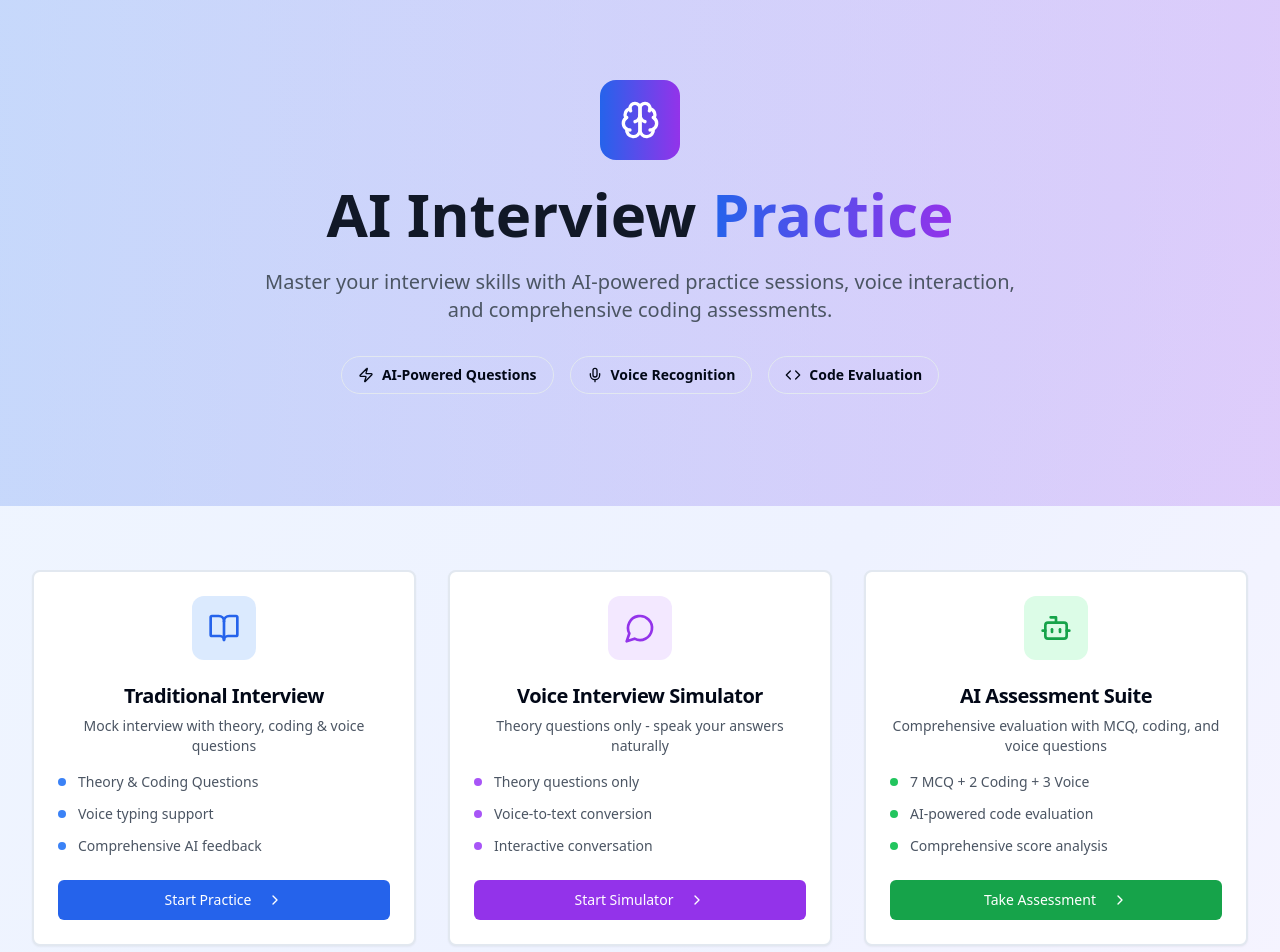
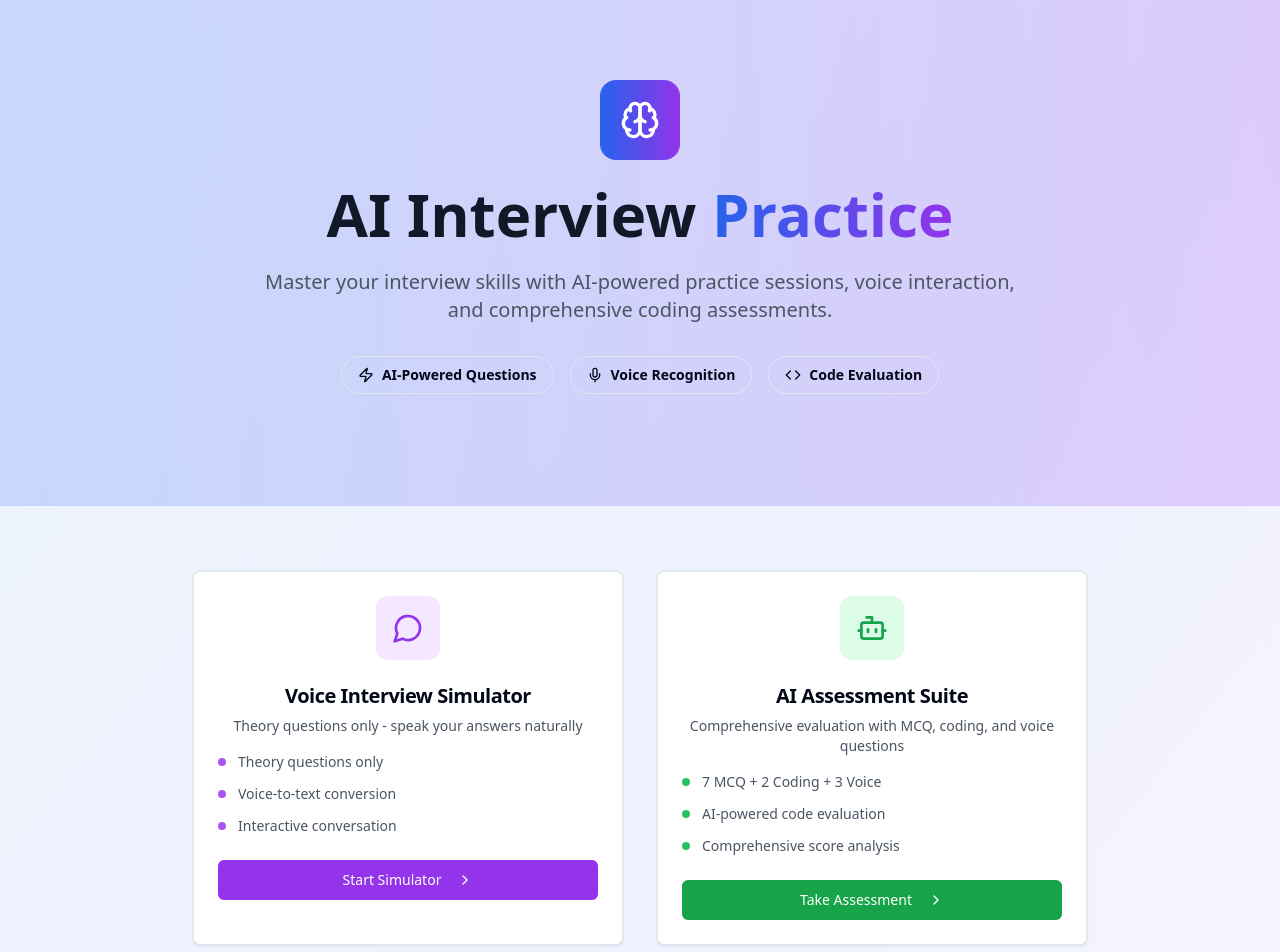
Before and after one commit to RahulGang1/interview-ace-gen, a React (Vite) app: page / in a window 1280 px wide. Shown: the top 952 px of the page. Built offline with nearby package versions, Linux system fonts and the light colour scheme.

Commit message:
Remove traditional interview option
Removed the traditional interview feature from the application.

```diff
--- a/src/pages/Index.tsx
+++ b/src/pages/Index.tsx
@@ -1,69 +1,14 @@
+
 import React, { useState } from 'react';
 import { Button } from '@/components/ui/button';
 import { Card, CardContent, CardHeader, CardTitle } from '@/components/ui/card';
 import { Badge } from '@/components/ui/badge';
 import { Brain, MessageCircle, Zap, Users, Star, ChevronRight, BookOpen, Code, Mic, Bot } from 'lucide-react';
-import InterviewSetup, { InterviewConfig } from '@/components/InterviewSetup';
 import InterviewSimulator from '@/components/InterviewSimulator';
 import EnhancedAssessment from '@/components/EnhancedAssessment';
-import Interview, { InterviewResults } from '@/components/Interview';
-import Results from '@/components/Results';
 
 const Index = () => {
-  const [currentView, setCurrentView] = useState<'home' | 'setup' | 'simulator' | 'assessment' | 'interview' | 'results'>('home');
-  const [interviewConfig, setInterviewConfig] = useState<InterviewConfig | null>(null);
-  const [interviewResults, setInterviewResults] = useState<InterviewResults | null>(null);
-
-  const handleStartInterview = (config: InterviewConfig) => {
-    setInterviewConfig(config);
-    setCurrentView('interview');
-  };
-
-  const handleInterviewComplete = (results: InterviewResults) => {
-    setInterviewResults(results);
-    setCurrentView('results');
-  };
-
-  const handleRetryInterview = () => {
-    if (interviewConfig) {
-      setCurrentView('interview');
-    }
-  };
-
-  const handleNewInterview = () => {
-    setInterviewConfig(null);
-    setInterviewResults(null);
-    setCurrentView('setup');
-  };
-
-  if (currentView === 'setup') {
-    return (
-      <InterviewSetup
-        onStartInterview={handleStartInterview}
-        onStartSimulator={() => setCurrentView('simulator')}
-      />
-    );
-  }
-
-  if (currentView === 'interview' && interviewConfig) {
-    return (
-      <Interview
-        config={interviewConfig}
-        onComplete={handleInterviewComplete}
-        onBack={() => setCurrentView('setup')}
-      />
-    );
-  }
-
-  if (currentView === 'results' && interviewResults) {
-    return (
-      <Results
-        results={interviewResults}
-        onRetry={handleRetryInterview}
-        onNewInterview={handleNewInterview}
-      />
-    );
-  }
+  const [currentView, setCurrentView] = useState<'home' | 'simulator' | 'assessment'>('home');
 
   if (currentView === 'simulator') {
     return <InterviewSimulator onBack={() => setCurrentView('home')} />;
@@ -115,41 +60,7 @@ const Index = () => {
 
       {/* Main Features */}
       <div className="max-w-7xl mx-auto px-4 py-16 sm:px-6 lg:px-8">
-        <div className="grid grid-cols-1 md:grid-cols-2 lg:grid-cols-3 gap-8 mb-16">
-          {/* Traditional Interview Setup */}
-          <Card className="group hover:shadow-xl transition-all duration-300 border-2 hover:border-blue-300 cursor-pointer"
-                onClick={() => setCurrentView('setup')}>
-            <CardHeader className="text-center pb-4">
-              <div className="w-16 h-16 bg-blue-100 rounded-xl flex items-center justify-center mx-auto mb-4 group-hover:bg-blue-200 transition-colors">
-                <BookOpen className="w-8 h-8 text-blue-600" />
-              </div>
-              <CardTitle className="text-xl mb-2">Traditional Interview</CardTitle>
-              <p className="text-gray-600 text-sm">
-                Mock interview with theory, coding & voice questions
-              </p>
-            </CardHeader>
-            <CardContent className="pt-0">
-              <div className="space-y-3 mb-6">
-                <div className="flex items-center text-sm text-gray-600">
-                  <div className="w-2 h-2 bg-blue-500 rounded-full mr-3"></div>
-                  Theory & Coding Questions
-                </div>
-                <div className="flex items-center text-sm text-gray-600">
-                  <div className="w-2 h-2 bg-blue-500 rounded-full mr-3"></div>
-                  Voice typing support
-                </div>
-                <div className="flex items-center text-sm text-gray-600">
-                  <div className="w-2 h-2 bg-blue-500 rounded-full mr-3"></div>
-                  Comprehensive AI feedback
-                </div>
-              </div>
-              <Button className="w-full bg-blue-600 hover:bg-blue-700 text-white group-hover:bg-blue-700">
-                Start Practice
-                <ChevronRight className="w-4 h-4 ml-2" />
-              </Button>
-            </CardContent>
-          </Card>
-
+        <div className="grid grid-cols-1 md:grid-cols-2 gap-8 mb-16 max-w-4xl mx-auto">
           {/* Voice Interview Simulator */}
           <Card className="group hover:shadow-xl transition-all duration-300 border-2 hover:border-purple-300 cursor-pointer"
                 onClick={() => setCurrentView('simulator')}>
@@ -285,9 +196,9 @@ const Index = () => {
             <Button
               size="lg"
               className="bg-white text-blue-600 hover:bg-gray-100"
-              onClick={() => setCurrentView('setup')}
+              onClick={() => setCurrentView('simulator')}
             >
-              Start Traditional Practice
+              Start Voice Practice
             </Button>
             <Button
               size="lg"
```
